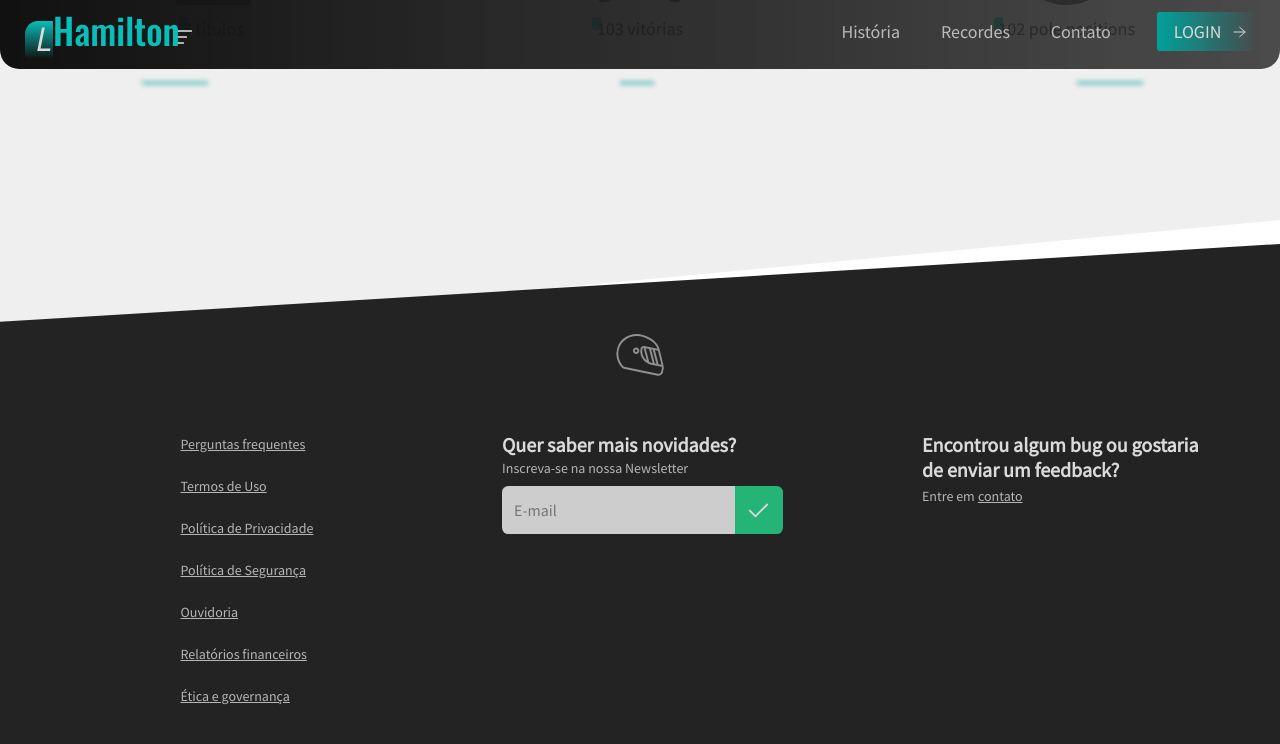
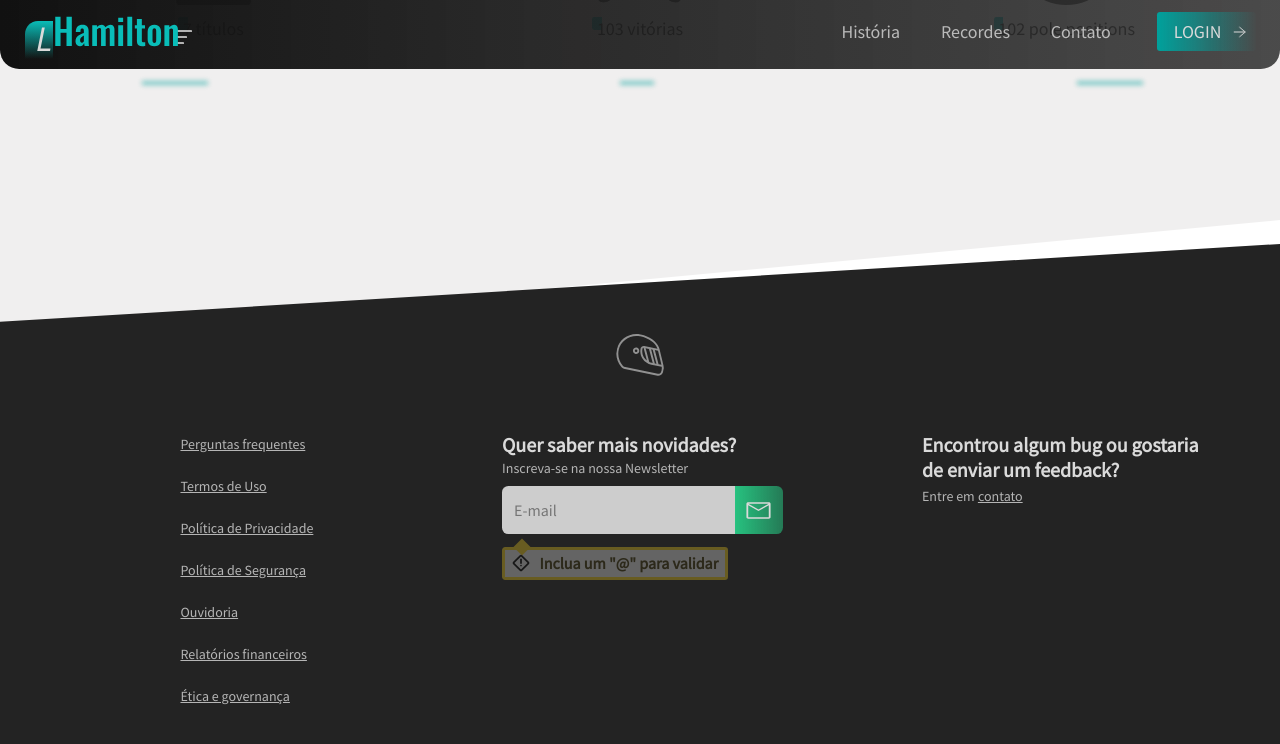
Before and after one commit to psilva999/lewis-hamilton-f1, a React (Create React App) app: page / in a window 1280 px wide. Both pictures are taken after a click on the button 759 px from the left and 1770 px from the top of the page. Shown: the part 1260-2004 px from the top of the page. Built offline with nearby package versions, Linux system fonts and the light colour scheme.

Commit message:
Adicionei o regex do E-mail

```diff
--- a/src/Components/Events/svgAndRegex.js
+++ b/src/Components/Events/svgAndRegex.js
@@ -27,10 +27,32 @@ export function openEmail() {
 }
 
 export function checked() {
-  let img = document.querySelector('#img'),
-      button = document.querySelector('.sendEmail')
+  const regex = /^\w+([.-]?\w+)*@\w+([.-]?\w+)*(\.\w{2,3})+$/,
+        email = document.querySelector('#email')
 
-  img.src = `${ Checked }`
-  button.classList.add('checked')
-  button.style.background = '#24B576'
+  if (email.value.match(regex)) {
+    let img = document.querySelector('#img'),
+        button = document.querySelector('.sendEmail')
+
+    img.src = `${ Checked }`
+    button.classList.add('checked')
+    button.style.background = '#24B576'
+  }
+
+  else {
+    let error = document.querySelector('.email-error'),
+        tempo = 3
+    error.classList.add('active')
+
+    let retiraMensagemDeErro = setInterval(retiraErro, 1000)
+    function retiraErro() {
+      tempo--
+
+      if (tempo === 0) {
+        clearInterval(retiraMensagemDeErro)
+        error.classList.remove('active')
+      }
+    }
+
+  }
 }
--- a/src/Components/Footer.js
+++ b/src/Components/Footer.js
@@ -2,6 +2,8 @@ import React from 'react'
 import './scss/footer.scss'
 
 import Helmet from '../Assets/6-f1-helmet.svg'
+import Error from '../Assets/11-error.svg'
+
 import { openEmail, closeEmail, checked } from './Events/svgAndRegex.js'
 import HandleEmailSvg from './Events/HandleEmailSvg.js'
 
@@ -31,6 +33,11 @@ const Footer = () => {
           <h1>Quer saber mais novidades?</h1>
           <span>Inscreva-se na nossa Newsletter</span>
 
+          <p className='email-error'>
+            <img src={ Error }/>
+            Inclua um "@" para validar
+          </p>
+
           <input type='email' placeholder='E-mail' id='email'/>
           <button className='sendEmail' onClick={ checked } onMouseOver={ openEmail } onMouseOut={ closeEmail }>
             <HandleEmailSvg/>
--- a/src/Components/Scss/Footer.scss
+++ b/src/Components/Scss/Footer.scss
@@ -71,6 +71,36 @@ footer {
       font-weight:600;
     }
 
+    .email-error {
+      display:none;
+    }
+
+    .email-error.active {
+      position:absolute;
+      margin-top:7.2em;
+      background:#F1F1F1;
+      color:#403607;
+      display:flex;
+      gap:.5rem;
+      padding:.2rem .4rem;
+      font-weight:bold;
+      border-radius:.2rem;
+      border:.2rem solid #FFD91D;
+      animation:show-error 4s forwards;
+
+      &:after {
+        content:'';
+        position:absolute;
+        width:.75rem;
+        height:.75rem;
+        background:#FFD91D;
+        z-index:-1;
+        margin-top:-.77rem;
+        margin-left:.3rem;
+        transform:rotate(45deg);
+      }
+    }
+
     input {
       border-radius:.4rem 0 0 .4rem;
       background:#CDCDCD;
--- a/src/Components/Scss/Section-saiba-mais.scss
+++ b/src/Components/Scss/Section-saiba-mais.scss
@@ -5,12 +5,12 @@
 .background-image {
   position:absolute;
   top:0;
-  left:0;
+  left:-.1rem;
   width:105vw;
   height:115vh;
   object-fit:cover;
-  filter:blur(.1rem);
   z-index:-1;
+  animation:background-blur .3s forwards;
 }
 
 section, article {
--- a/src/Components/Scss/_keyframes.scss
+++ b/src/Components/Scss/_keyframes.scss
@@ -65,6 +65,16 @@
 }
 
 //Saiba mais
+@keyframes background-blur {
+  from {
+    filter:blur(0);
+  }
+
+  to {
+    filter:blur(.1rem);
+  }
+}
+
 @keyframes show-main-container {
   from {
     opacity:0;
@@ -118,3 +128,25 @@
     width:14.6rem;
   }
 }
+
+@keyframes show-error {
+  0% {
+    transform:translateY(.5rem);
+    opacity:1;
+  }
+
+  15% {
+    transform:translateY(0);
+    opacity:1;
+  }
+
+  50% {
+    transform:translateY(0);
+    opacity:1;
+  }
+
+  100% {
+    opacity:0;
+    display:none;
+  }
+}
```
Also changed, not shown: src/Assets/11-error.svg (added).
